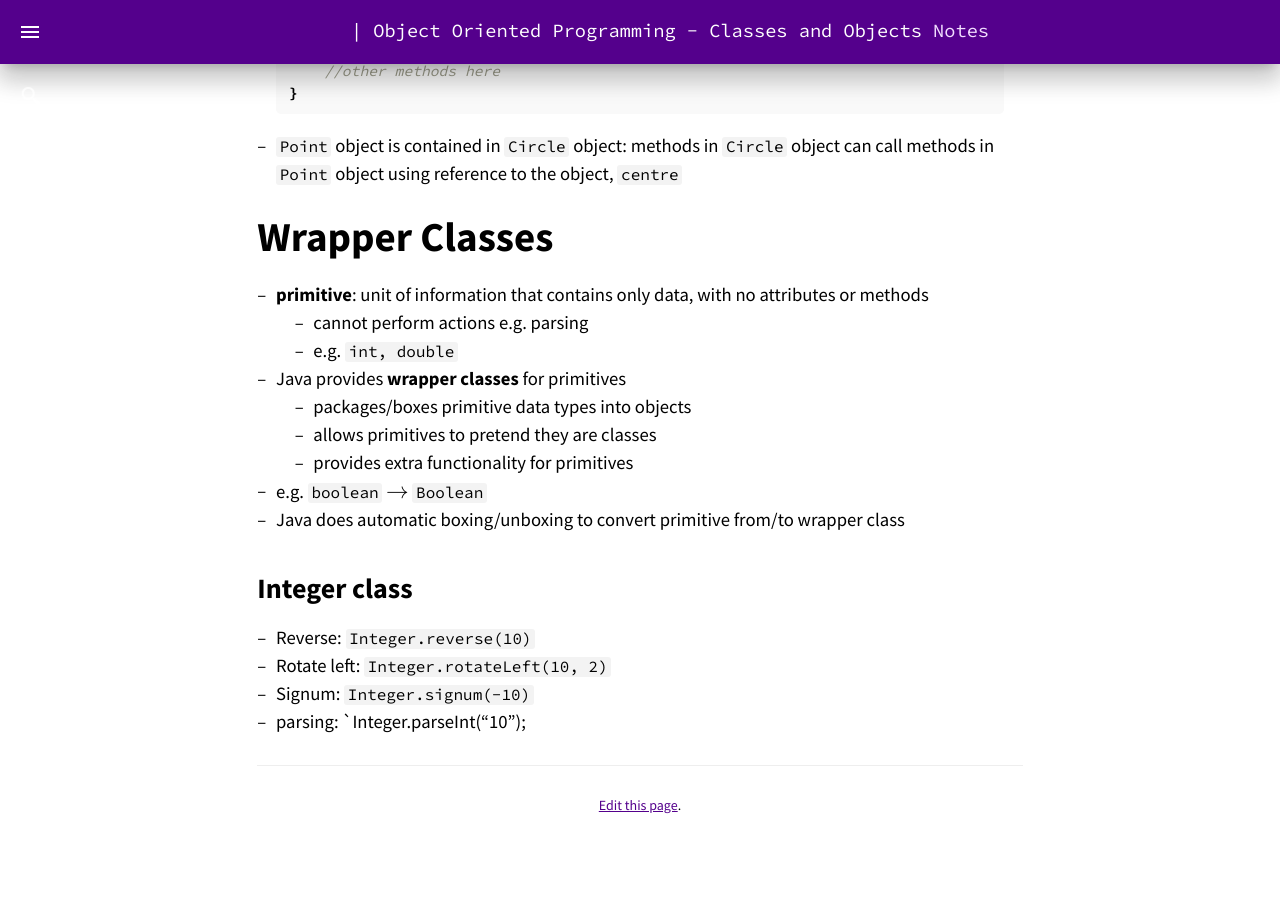
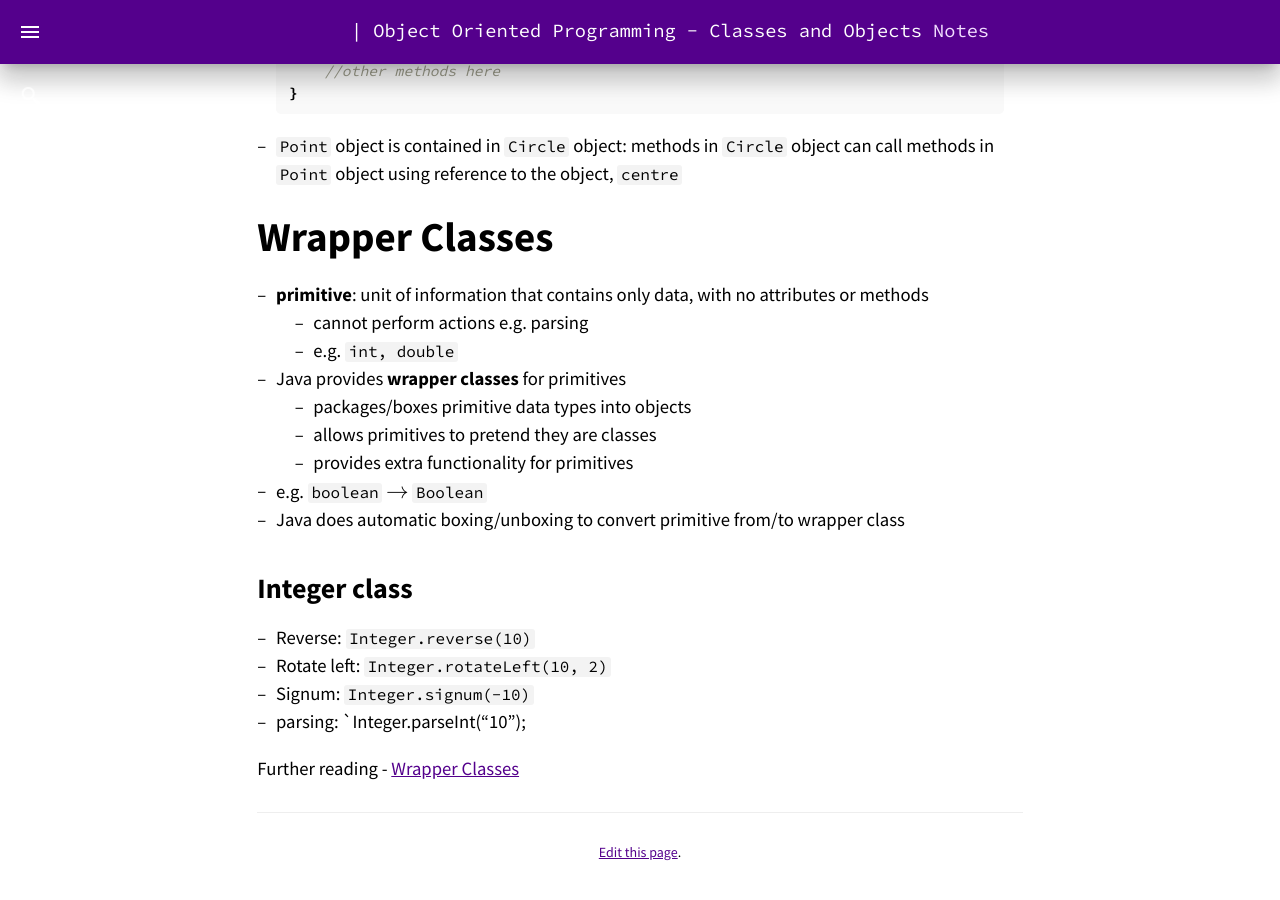
Before and after one commit to jsinkers/notes, a Jekyll site: the page built from _notebooks/oop/03_classes_and_objects.md, in a window 1280 px wide and 900 px high, scrolled down 15550 px. Built offline with Jekyll 4.4.1, drawn with Linux system fonts in a browser that asks for light colours; comment, search, counter and statistics services are not loaded; before the commit the page ends 16403 px from its top, so only the background shows below that.

Commit message:
Added a new resource
Added a new resource for Wrapper classes - > further reading - wrapper classes. Found this tutorial on Java online while looking for some resources to learn wrapper classes. Topics were explained in detail and found it to be useful and thought of adding it here. Hope this small contribution will help other learners.

```diff
--- a/_notebooks/oop/03_classes_and_objects.md
+++ b/_notebooks/oop/03_classes_and_objects.md
@@ -617,3 +617,5 @@ public class Circle {
 - Rotate left: `Integer.rotateLeft(10, 2)`
 - Signum: `Integer.signum(-10)`
 - parsing: `Integer.parseInt("10");
+
+Further reading - [Wrapper Classes](https://www.scaler.com/topics/java/wrapper-classes-in-java/)
```
